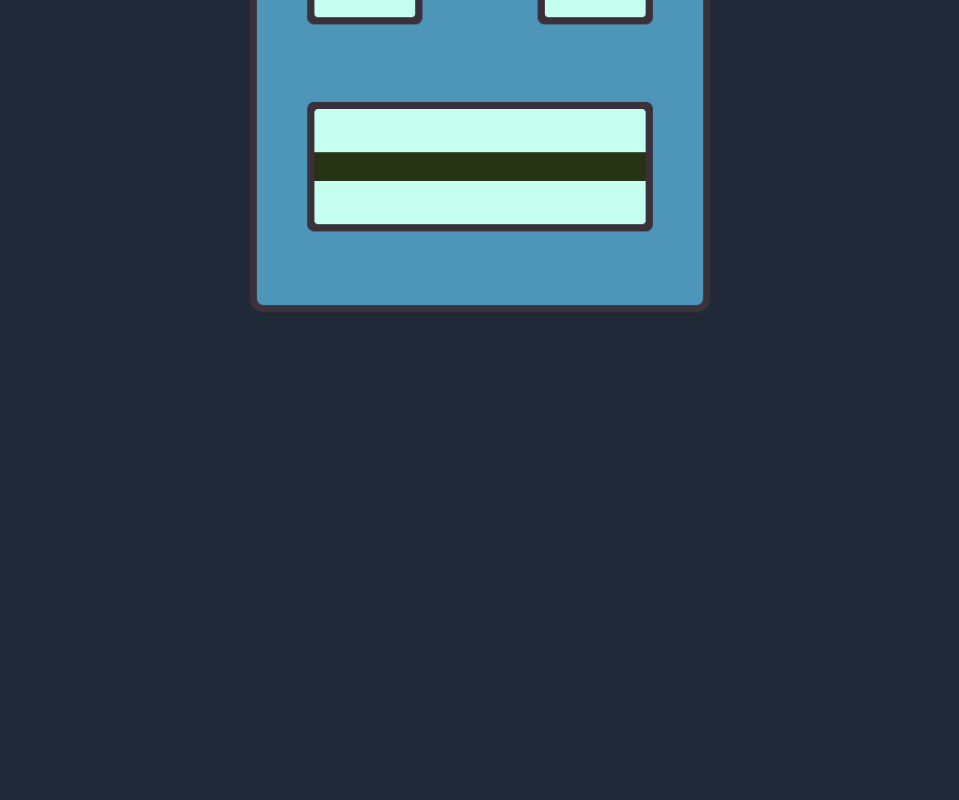
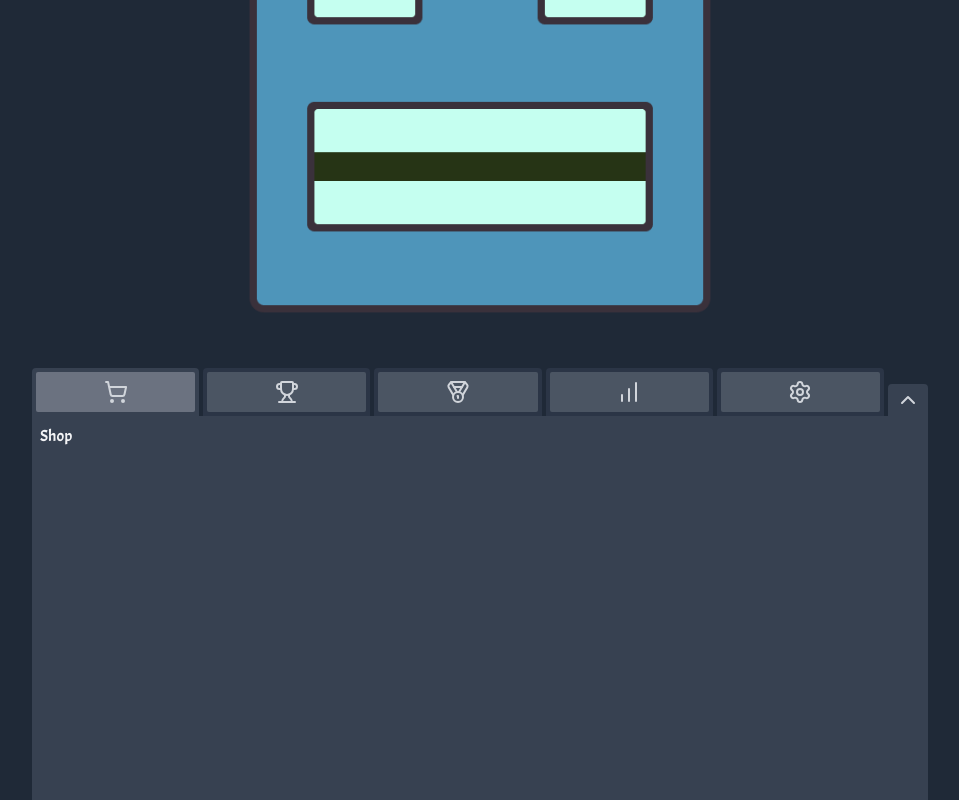
Before and after one commit to wsngamerz/TapZ-Incremental, a SvelteKit app: page /game in a window 1280 px wide. Shown: the part 384-1184 px from the top of the page, without its empty margins (160-1119 px from the left). Before the commit the page ends 800 px from the top, so only its background shows below. Built offline with nearby package versions, Linux system fonts and the light colour scheme.

Commit message:
feat: basic slideout component

```diff
--- a/src/app.css
+++ b/src/app.css
@@ -6,6 +6,7 @@ html, body {
     width: 100%;
     height: 100%;
     font-family: 'Acme', sans-serif;
+    overflow: hidden;
 }
 
 @keyframes zombie-sprite {
@@ -62,3 +63,13 @@ html, body {
 
     animation: damage-indicator 1s linear;
 }
+
+.slideout {
+    @apply absolute bottom-12 w-full;
+    @apply transition-transform duration-200 ease-in-out;
+    @apply translate-y-full;
+}
+
+.slideout-open {
+    @apply translate-y-12;
+}
--- a/src/components/header.svelte
+++ b/src/components/header.svelte
@@ -1,5 +1,5 @@
 <script lang="ts">
-  import { BrainIcon, CoinsIcon, CrossIcon, MedalIcon, SettingsIcon, ShieldIcon } from "lucide-svelte";
+  import { BrainIcon, CoinsIcon, CrossIcon, ShieldIcon } from "lucide-svelte";
   import Progress from "./ui/progress.svelte";
   import { gameModel } from "$lib/store.js";
 
@@ -22,18 +22,8 @@
     <Progress icon={CoinsIcon} content={moneyContent} colour="yellow" />
   </div>
 
-  <div class="flex gap-2">
-    <div class="h-14 aspect-square p-2 bg-gray-900 rounded">
-      <MedalIcon class="h-full w-full" />
-    </div>
-
-    <Progress icon={CrossIcon}
-              value={healthPercentage}
-              colour="red"
-              content={healthContent} />
-
-    <div class="h-14 aspect-square p-1.5 bg-gray-900 rounded">
-      <SettingsIcon class="h-full w-full" />
-    </div>
-  </div>
+  <Progress icon={CrossIcon}
+            value={healthPercentage}
+            colour="red"
+            content={healthContent} />
 </header>
--- /dev/null
+++ b/src/components/slideout.svelte
@@ -0,0 +1,80 @@
+<script lang="ts">
+  import {
+    BarChartIcon,
+    ChevronDownIcon,
+    ChevronUpIcon,
+    MedalIcon,
+    SettingsIcon,
+    ShoppingCartIcon,
+    TrophyIcon
+  } from "lucide-svelte";
+  import TabButton from "./tab-button.svelte";
+
+  enum Tabs {
+    Shop,
+    Achievements,
+    Leaderboards,
+    Stats,
+    Settings
+  }
+
+  let slideoutElement: HTMLElement;
+  let slideoutOpen = false;
+  let activeTab: Tabs = Tabs.Shop;
+
+  const toggleSlideout = () => {
+    slideoutOpen = !slideoutOpen;
+    if (slideoutOpen) slideoutElement.classList.add("slideout-open");
+    else slideoutElement.classList.remove("slideout-open");
+  };
+
+  const setActiveTab = (tab: Tabs) => {
+    if (!slideoutOpen || (activeTab === tab && slideoutOpen)) toggleSlideout();
+
+    activeTab = tab;
+  };
+</script>
+
+<div bind:this={slideoutElement} class="slideout">
+  <div class="block w-full max-w-4xl mx-auto">
+    <div class="flex items-end w-full gap-1">
+      <TabButton on:click={() => setActiveTab(Tabs.Shop)}
+                 active={activeTab === Tabs.Shop}
+                 icon={ShoppingCartIcon} />
+      <TabButton on:click={() => setActiveTab(Tabs.Achievements)}
+                 active={activeTab === Tabs.Achievements}
+                 icon={TrophyIcon} />
+      <TabButton on:click={() => setActiveTab(Tabs.Leaderboards)}
+                 active={activeTab === Tabs.Leaderboards}
+                 icon={MedalIcon} />
+      <TabButton on:click={() => setActiveTab(Tabs.Stats)}
+                 active={activeTab === Tabs.Stats}
+                 icon={BarChartIcon} />
+      <TabButton on:click={() => setActiveTab(Tabs.Settings)}
+                 active={activeTab === Tabs.Settings}
+                 icon={SettingsIcon} />
+
+      <button on:click={toggleSlideout} class="bg-gray-700 rounded rounded-b-none px-2 py-1">
+        {#if slideoutOpen}
+          <ChevronDownIcon class="text-gray-300"/>
+        {:else}
+          <ChevronUpIcon class="text-gray-300"/>
+        {/if}
+      </button>
+    </div>
+
+    <div class="bg-gray-700 p-2 h-96">
+      {#if activeTab === Tabs.Shop}
+        <span>Shop</span>
+      {:else if activeTab === Tabs.Achievements}
+        <span>Achievements</span>
+      {:else if activeTab === Tabs.Leaderboards}
+        <span>Leaderboards</span>
+      {:else if activeTab === Tabs.Stats}
+        <span>Stats</span>
+      {:else if activeTab === Tabs.Settings}
+        <span>Settings</span>
+      {/if}
+    </div>
+  </div>
+</div>
--- /dev/null
+++ b/src/components/tab-button.svelte
@@ -0,0 +1,12 @@
+<script lang="ts">
+import type { ComponentType } from "svelte";
+
+export let active = false;
+export let icon: ComponentType | undefined = undefined;
+</script>
+
+<button on:click class={`flex-grow p-1 rounded rounded-b-none ${active ? "bg-gray-700" : "bg-[#2B3546]"}`}>
+  <span class={`flex items-center justify-center ${active ? "bg-gray-500" : "bg-gray-600"} p-2 rounded-sm`}>
+    <svelte:component this={icon} class="text-gray-300" />
+  </span>
+</button>
--- a/src/routes/game/+page.svelte
+++ b/src/routes/game/+page.svelte
@@ -1,6 +1,7 @@
 <script lang="ts">
   import { gameModel, updateGameModel } from "$lib/store";
   import { startGame } from "$lib/game";
+  import Slideout from "../../components/slideout.svelte";
   import Header from "../../components/header.svelte";
   import Zombie from "../../components/zombie.svelte";
 
@@ -33,5 +34,7 @@
     <Zombie on:click={clickHandler} />
   </main>
 
+  <Slideout />
+
   <div class="indicators" bind:this={damageIndicators}></div>
 </div>
```
